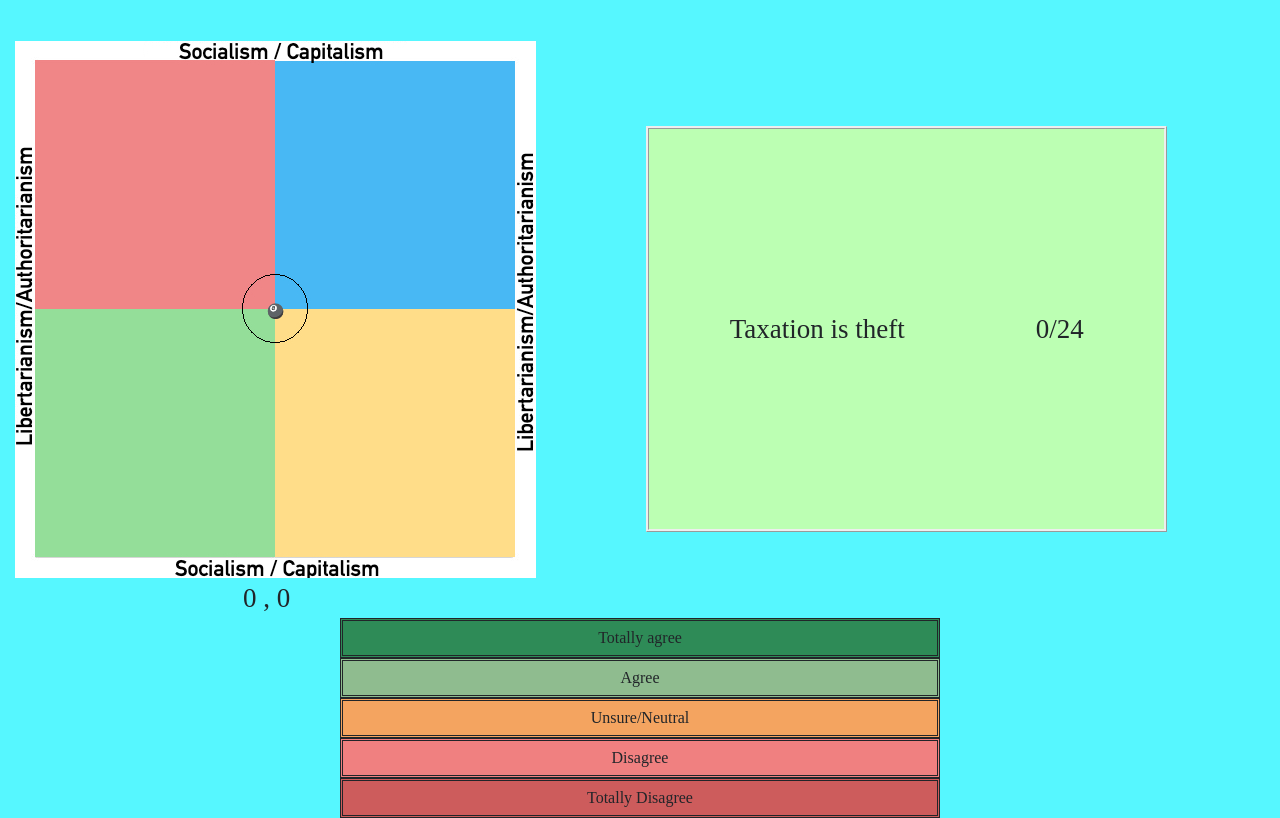
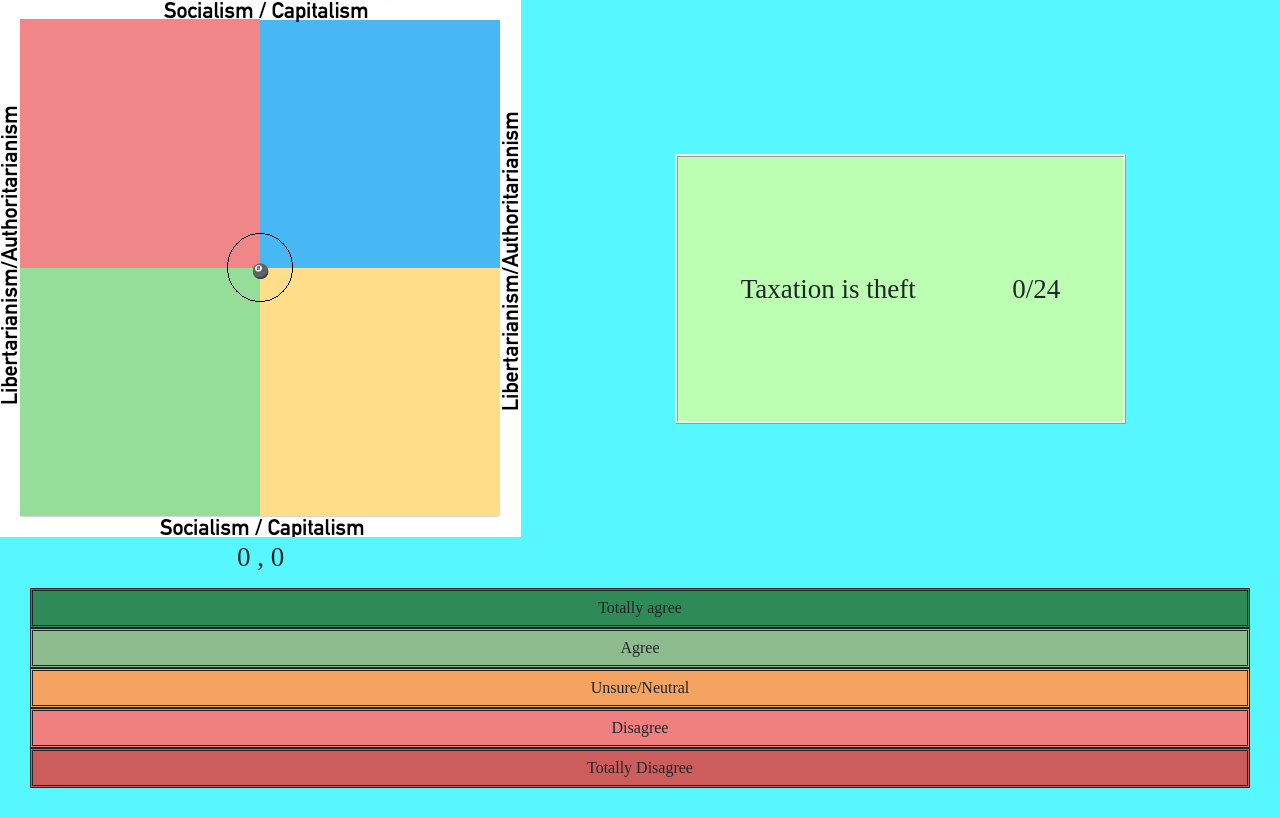
Before and after one commit to Kibranoz/polcompass, a React (Create React App) app: page / in a window 1280 px wide. Built offline with nearby package versions, Linux system fonts and the light colour scheme.

Commit message:
add ui changes

```diff
--- a/package.json
+++ b/package.json
@@ -8,10 +8,10 @@
     "@testing-library/user-event": "^12.8.3",
     "react": "^17.0.1",
     "react-dom": "^17.0.1",
-    "react-scripts": "4.0.3",
+    "react-scripts": "^5.0.1",
     "web-vitals": "^1.1.1"
   },
-  "homepage":"https://kibranoz.github.io/polcompass/",
+  "homepage": "https://kibranoz.github.io/polcompass/",
   "scripts": {
     "predeploy": "npm run build",
     "deploy": "gh-pages -d build",
--- a/src/AnswerButton/AnswerButton.css
+++ b/src/AnswerButton/AnswerButton.css
@@ -2,10 +2,7 @@
     font-size: 16px;
     padding:5px;
     border-style: double;
-
-    -webkit-user-select: none; /* Safari */
-    -moz-user-select: none; /* Firefox */
-    user-select: none; /* Standard */
-
+    width: 100%;
+    margin:auto;
 
 }
--- a/src/AnswerSelection/AnswerSelection.css
+++ b/src/AnswerSelection/AnswerSelection.css
@@ -1,4 +1,3 @@
-.questionArea{
-    max-width:600px;
-    margin:auto;
+.answerArea {
+    padding: 0 30px 0 30px;
 }
--- a/src/AnswerSelection/AnswerSelection.js
+++ b/src/AnswerSelection/AnswerSelection.js
@@ -11,7 +11,7 @@ class AnswerSelection extends Component{
       }
       render(){
         return(
-          <div className = "questionArea">
+          <div className = "answerArea">
             <Fragment>
                 <AnswerButton answer="Totally agree" questionHandler = {this.nextQuestion} color = "seagreen" clickHandler={this.chooseAppropriateClickHandler(1,2)}></AnswerButton>
                 <AnswerButton answer="Agree" questionHandler = {this.nextQuestion} clickHandler={this.chooseAppropriateClickHandler(1,1)} color="darkseagreen"></AnswerButton>
--- a/src/App.css
+++ b/src/App.css
@@ -1,5 +1,13 @@
 .App {
   text-align: center;
+  display: flex;
+  flex-direction: column;
+}
+
+.overviewArea {
+  display: flex;
+  height: 100%;
+  padding-bottom: 10px;
 }
 
 .App-logo {
--- a/src/App.js
+++ b/src/App.js
@@ -85,18 +85,12 @@ class App extends Component{
   render(){
   return (
     <div className="App">
-      <br></br>
-      <div className="container-fluid">
-      <div className = "row">
-      <div className="col-xl-5">
-    <Grid economic = {this.state.economic} social = {this.state.social}></Grid>
-    </div>
-    <div className="col-xl-7 qContainer">
-    <Question questionString = {this.questions[this.state.questionIndex]["question"]} index ={ this.state.questionIndex}></Question>
-    </div>
-    </div></div>
-    <AnswerSelection question = {this.questions[this.state.questionIndex]} questionHandler = {this.nextQuestion} clickHandlerFunctions={{"economic":this.changeEconomicStateBy,"social": this.changeSocialStateBy}}></AnswerSelection>
-    </div>
+      <div className="overviewArea">
+      <Grid economic={this.state.economic} social={this.state.social}></Grid>
+        <Question questionString={this.questions[this.state.questionIndex]["question"]} index={this.state.questionIndex}></Question>
+      </div>
+      <AnswerSelection question={this.questions[this.state.questionIndex]} questionHandler={this.nextQuestion} clickHandlerFunctions={{ "economic": this.changeEconomicStateBy, "social": this.changeSocialStateBy }}></AnswerSelection>
+      </div>
   );
   }
 
--- a/src/grid/Grid.css
+++ b/src/grid/Grid.css
@@ -1,25 +1,18 @@
 .Grid img{
     resize: 10%;
 }
+
+.grid-section {
+    display: flex;
+    flex-direction: column;
+}
+
 div.grid-area{
     background-size: cover;
     background-image: url(./compass4.jpg)!important;
     width:521px;
     height:537px;
-    margin:auto;
+    margin:unset;
+    padding: unset;
     align-content: center;
 }
-
-@media (max-width:500px){
-    div.grid-area{
-   width:100%!important;
-   margin: unset;
-   padding:unset;
-   background-size: 100%;
-   max-height:379px;
-    }
-    .Grid img{
-        min-width: 100%!important;
-        margin:0;
-    }
-}
--- a/src/grid/Grid.js
+++ b/src/grid/Grid.js
@@ -10,22 +10,20 @@ class Grid extends Component{
       //TODO; réduire limage
     render(){
         return (
-            <Fragment>
+            <div className="grid-section">
             <div className = "grid-area">
                 <div className = "pointElement" style = {{
             fontSize: 14,
-            "line-height":"50%",
+            position:"relative",
             textAlign: "center",
-            top:"50%",
-
-            transform: "translate("+0.5*this.props.economic+"%,"+ (-0.5)*this.props.social+"%)",
-            paddingTop: "50.5%",
-            paddingBottom:"49.5%"
+            transform: "translate("+(25/12)*this.props.economic+"%,"+ (-25/13)*this.props.social+"%)",
+            paddingTop: "50%",
+            paddingBottom:"50%"
         }}>🎱</div>
         </div>
         <div>
         {this.props.economic} , {this.props.social} </div>
-        </Fragment>
+        </div>
         );
     }
 }
```
